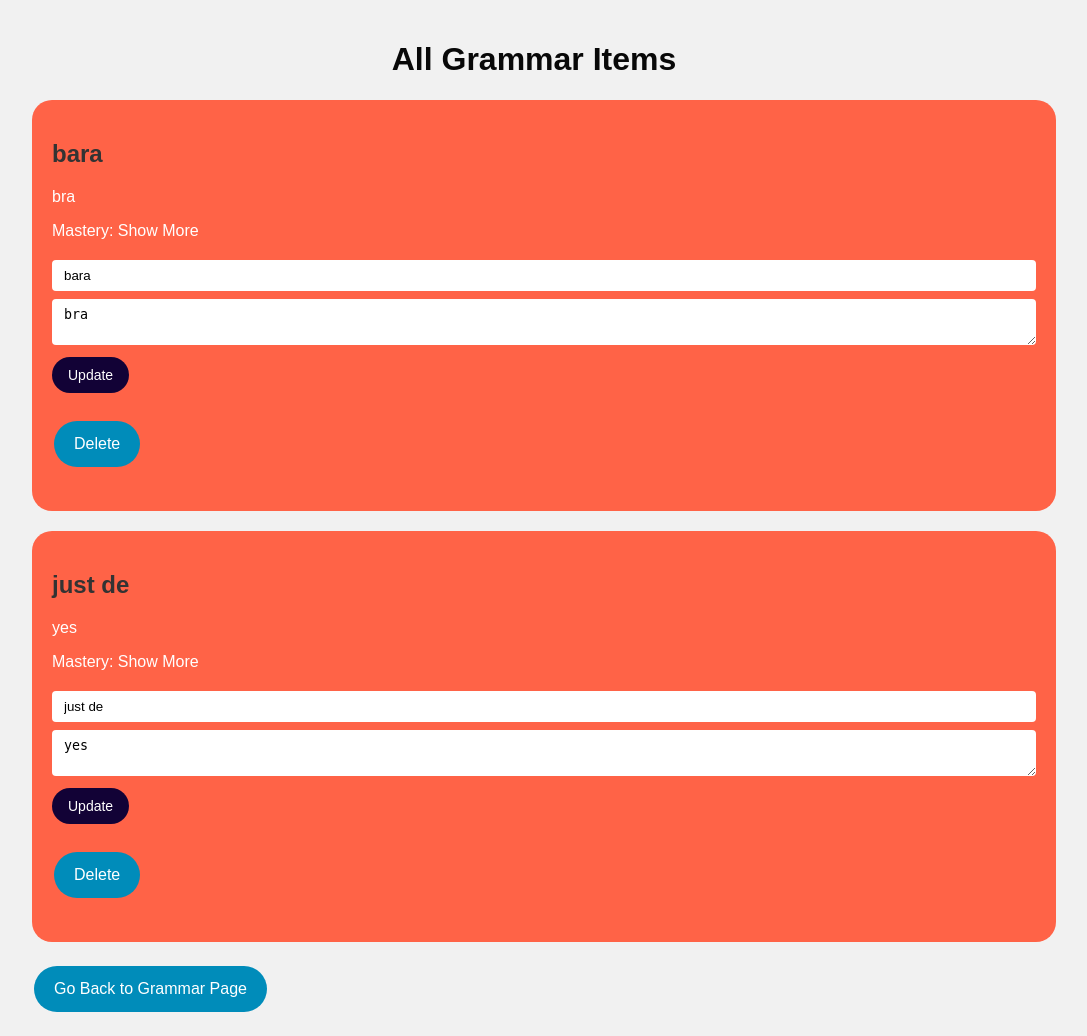
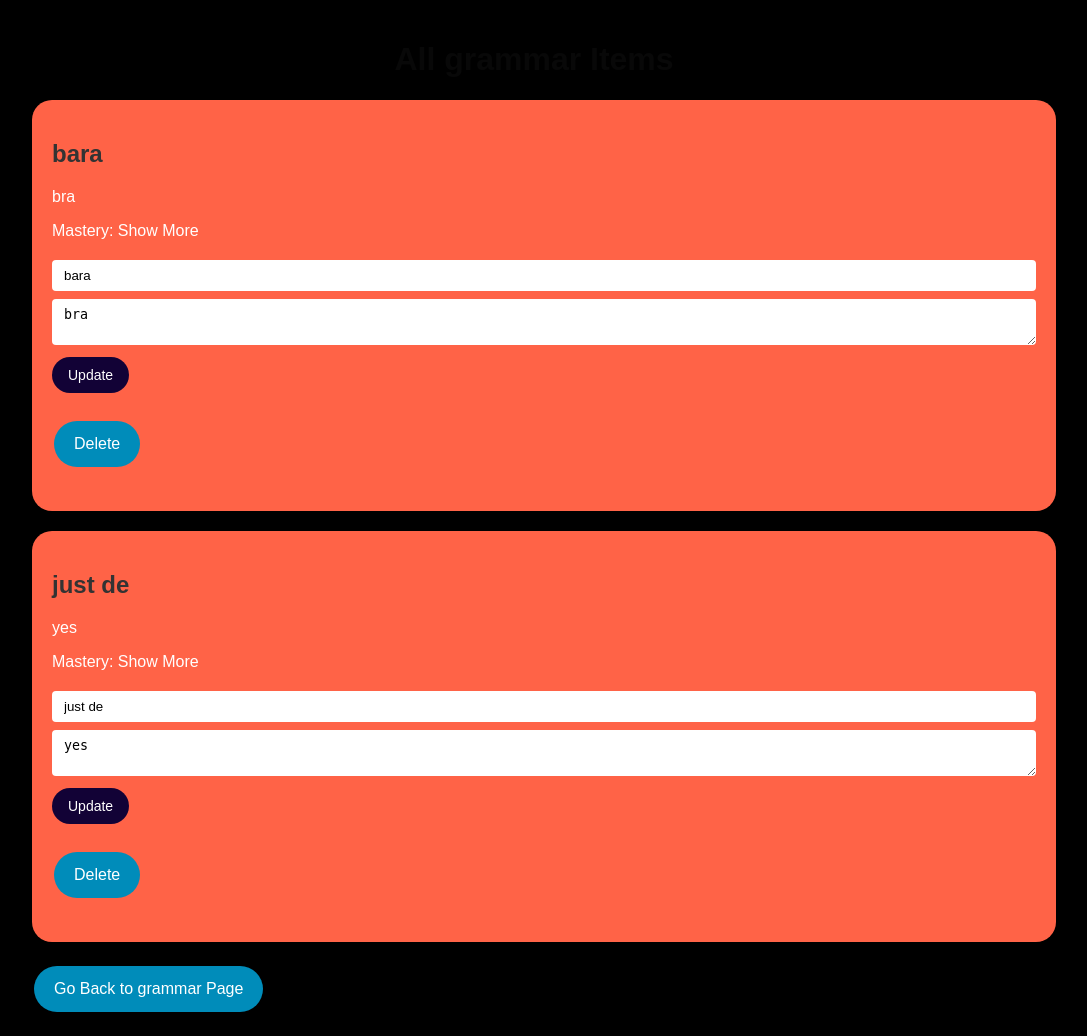
Before and after one commit to kamra34/language_learning_platform, a Flask app: page /grammar/all in a window 1280 px wide. Shown: the whole page, without its empty margins (96-1183 px from the left). Run offline with Flask 3, Linux system fonts and the light colour scheme.

Commit message:
fixed minor bus in all_grammar

```diff
--- a/templates/all_grammar.html
+++ b/templates/all_grammar.html
@@ -2,6 +2,9 @@
 
 {% block content %}
 <style>
+    body {
+        background-color: black;
+    }
     .item-card {
         background-color: #ff6347;
         border-radius: 20px;
@@ -50,8 +53,8 @@
     }
 </style>
 
-<div style="text-align: center; margin-right: 20px;">
-    <h1 style="color: #080808;">All Grammar Items</h1> <!-- Changes title color -->
+<div style="text-align: center; margin-right: 20px;"> <!-- Moves the title "grammar" to the right -->
+    <h1 style="color: #080808;">All grammar Items</h1> <!-- Changes title color -->
 </div>
 {% for item in items %}
     <div class="item-card">
@@ -72,5 +75,5 @@
         </form>
     </div>
 {% endfor %}
-<a href="{{ url_for('grammar.grammar_page') }}" class="button">Go Back to Grammar Page</a>
+<a href="{{ url_for('grammar.grammar_page') }}" class="button">Go Back to grammar Page</a>
 {% endblock %}
```
Also changed, not shown: templates/image.html (+7 -8 lines), db/test.db.
